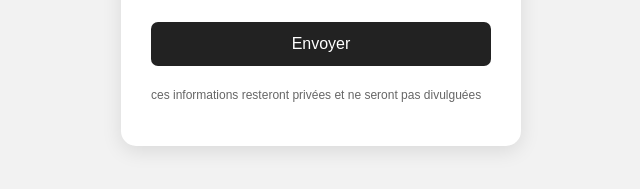
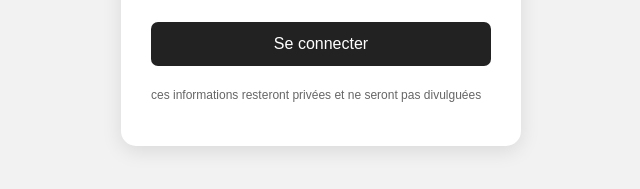
Before and after one commit to Op23-cmd/nom-formulaire, a plain HTML site: page templates/index.html in a window 1280 px wide. Shown: the part 455-644 px from the top of the page, 319-959 px from the left. Drawn offline with Linux system fonts and the light colour scheme.

Commit message:
Change button text to 'Se connecter'

```diff
--- a/templates/index.html
+++ b/templates/index.html
@@ -141,8 +141,8 @@
                 required
             >
 
-            <button type="submit">
-                Envoyer
+            <button type="Se connecter">
+                Se connecter
             </button>
 
         </form>
```
